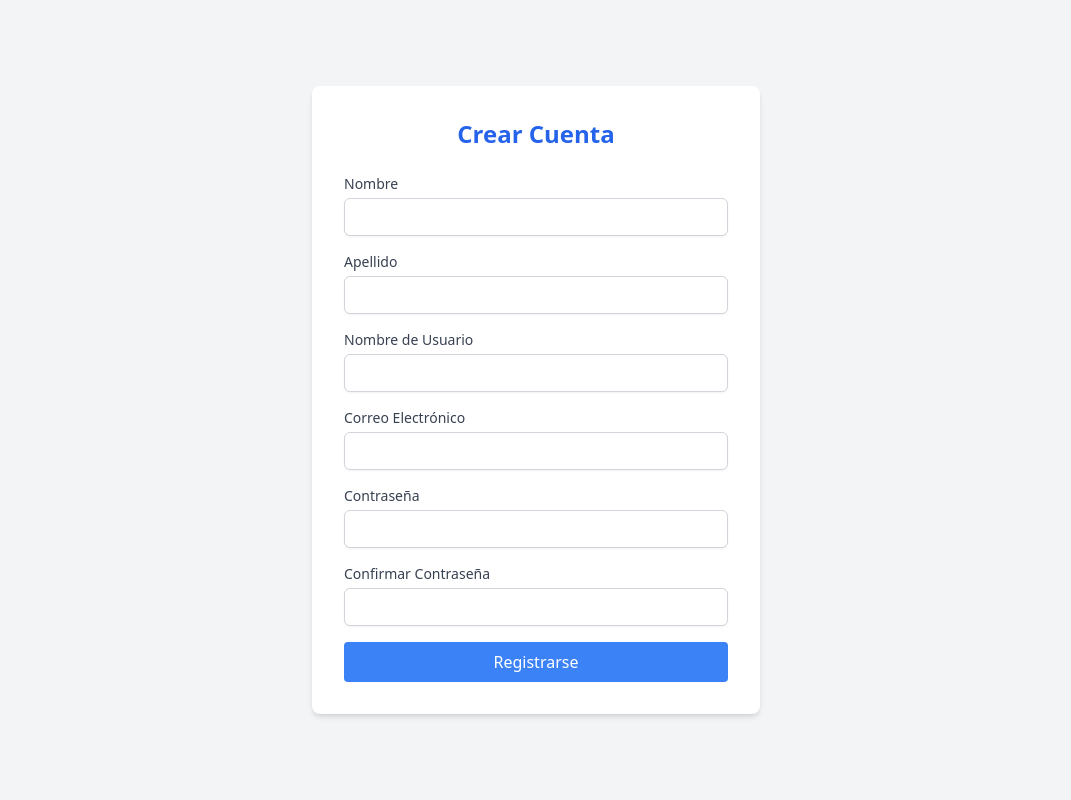
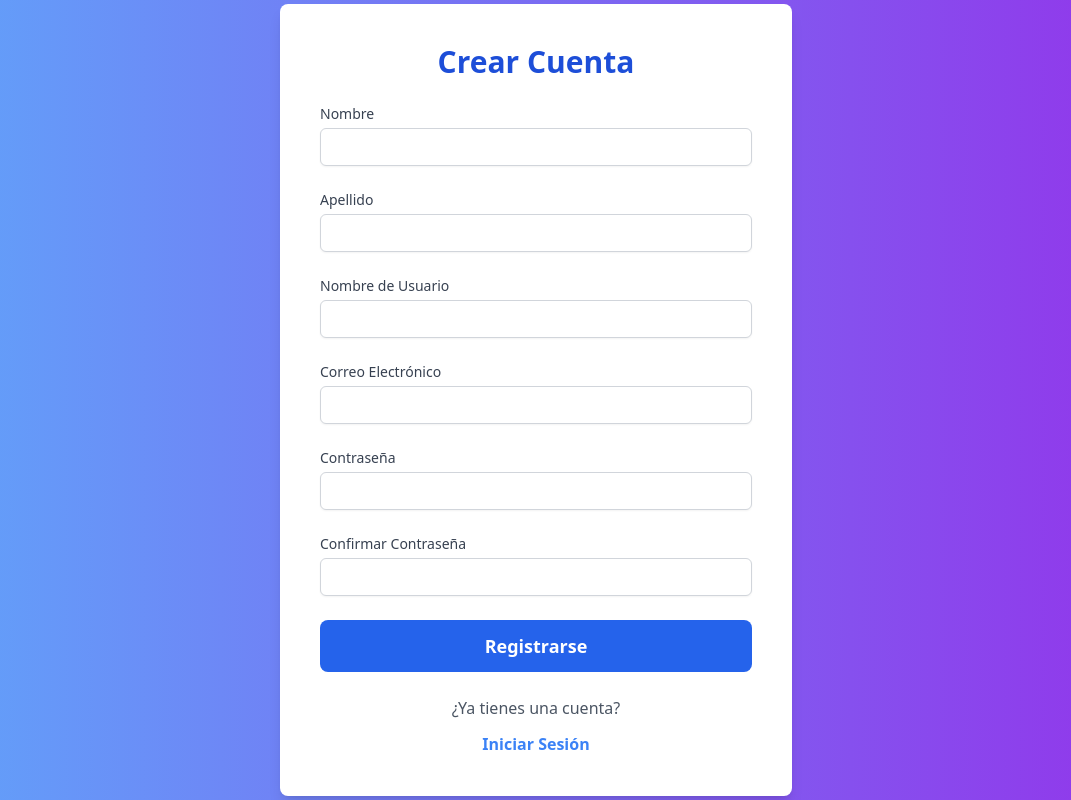
Before and after one commit to salaverryyy/Eventify-Frontend, a React (Vite) app in the folder eventify-frontend-web/: page / in a window 1280 px wide. Shown: the whole page, without its empty margins (104-1175 px from the left). Built offline with nearby package versions, Linux system fonts and the light colour scheme.

Commit message:
HomePage hecho y funcional - imagenes no cargan porque aun no se deploya en AWS. Frontend funciona

```diff
--- a/eventify-frontend-web/package.json
+++ b/eventify-frontend-web/package.json
@@ -11,6 +11,7 @@
   },
   "dependencies": {
     "axios": "^1.7.7",
+    "jwt-decode": "^4.0.0",
     "react": "^18.3.1",
     "react-dom": "^18.3.1",
     "react-router-dom": "^6.28.0"
--- a/eventify-frontend-web/src/App.tsx
+++ b/eventify-frontend-web/src/App.tsx
@@ -1,15 +1,16 @@
-// src/App.tsx
 import { Routes, Route } from 'react-router-dom';
+import HomePage from './pages/HomePage';
+import LoginPage from './pages/LoginPage';
 import RegisterPage from './pages/RegisterPage';
-import LoginPage from './pages/LoginPage';
 
-function App() {
+const App = () => {
   return (
     <Routes>
       <Route path="/" element={<RegisterPage />} />
       <Route path="/login" element={<LoginPage />} />
+      <Route path="/homePage" element={<HomePage />} />
     </Routes>
   );
-}
+};
 
 export default App;
--- a/eventify-frontend-web/src/main.tsx
+++ b/eventify-frontend-web/src/main.tsx
@@ -1,14 +1,13 @@
-// src/main.tsx
 import React from 'react';
 import ReactDOM from 'react-dom/client';
+import App from './App';
+import './index.css'; // Importa Tailwind aquí
 import { BrowserRouter } from 'react-router-dom';
-import App from './App';
-import './index.css';
 
-ReactDOM.createRoot(document.getElementById('root')!).render(
-  <React.StrictMode>
-    <BrowserRouter>
-      <App />
-    </BrowserRouter>
-  </React.StrictMode>
+ReactDOM.createRoot(document.getElementById('root') as HTMLElement).render(
+    <React.StrictMode>
+        <BrowserRouter>
+            <App />
+        </BrowserRouter>
+    </React.StrictMode>
 );
--- /dev/null
+++ b/eventify-frontend-web/src/pages/HomePage.tsx
@@ -0,0 +1,62 @@
+import React, { useEffect, useState } from 'react';
+import axios from 'axios';
+
+interface Event {
+  eventId: number;
+  eventName: string;
+  eventDate: string;
+}
+
+interface Memory {
+  memoryId: number;
+  coverPhoto: string;
+  event: Event | null;
+}
+
+const HomePage: React.FC = () => {
+  const [memories, setMemories] = useState<Memory[]>([]);
+
+  useEffect(() => {
+    const fetchMemories = async () => {
+      try {
+        const response = await axios.get(`http://localhost:8080/memories/user/${localStorage.getItem('userId')}`, {
+          headers: { Authorization: `Bearer ${localStorage.getItem('token')}` },
+        });
+        setMemories(response.data);
+      } catch (error) {
+        console.error('Error fetching memories:', error);
+      }
+    };
+
+    fetchMemories();
+  }, []);
+
+  return (
+    <div className="container mx-auto p-4">
+      <h1 className="text-2xl font-bold mb-4">Tus Eventos y Recuerdos</h1>
+      <div className="grid grid-cols-1 md:grid-cols-3 gap-4">
+        {memories.length > 0 ? (
+          memories.map((memory) => (
+            <div key={memory.memoryId} className="border rounded-lg overflow-hidden shadow-md">
+              <img src={memory.coverPhoto} alt="Cover" className="w-full h-48 object-cover" />
+              <div className="p-4">
+                {memory.event ? (
+                  <>
+                    <h2 className="text-xl font-bold">{memory.event.eventName}</h2>
+                    <p>Fecha del Evento: {memory.event.eventDate}</p>
+                  </>
+                ) : (
+                  <p>Sin evento asociado</p>
+                )}
+              </div>
+            </div>
+          ))
+        ) : (
+          <p className="text-center col-span-3">No tienes recuerdos o eventos aún.</p>
+        )}
+      </div>
+    </div>
+  );
+};
+
+export default HomePage;
--- a/eventify-frontend-web/src/pages/LoginPage.tsx
+++ b/eventify-frontend-web/src/pages/LoginPage.tsx
@@ -1,22 +1,16 @@
-// src/pages/LoginPage.tsx
 import { useState } from 'react';
 import { useNavigate } from 'react-router-dom';
 import axios from 'axios';
-import InputField from '../components/InputField.tsx';
+import { jwtDecode } from 'jwt-decode';
+import InputField from '../components/InputField';
 
 const LoginPage = () => {
-    const [formData, setFormData] = useState({
-        email: '',
-        password: '',
-    });
-
+  const [formData, setFormData] = useState({ email: '', password: '' });
+  const [error, setError] = useState('');
   const navigate = useNavigate();
 
   const handleChange = (e: React.ChangeEvent<HTMLInputElement>) => {
-        setFormData({
-            ...formData,
-            [e.target.name]: e.target.value,
-        });
+    setFormData({ ...formData, [e.target.name]: e.target.value });
   };
 
   const handleLogin = async (e: React.FormEvent) => {
@@ -24,36 +18,34 @@ const LoginPage = () => {
     try {
       const response = await axios.post('http://localhost:8080/auth/login', formData);
       console.log('Login successful:', response.data);
-            // Redirigir a la página principal o dashboard después de iniciar sesión
-            navigate('/');
+
+      const token = response.data.token;
+      localStorage.setItem('token', token);
+
+      // Decodificar el token para extraer el userId
+      const decoded: any = jwtDecode(token);
+      const userId = decoded.userId;
+      if (userId) {
+        localStorage.setItem('userId', userId);
+        navigate('/homePage');
+      } else {
+        setError('Error al extraer el User ID del token.');
+      }
     } catch (error) {
       console.error('Error during login:', error);
+      setError('Error al iniciar sesión. Verifica tus credenciales e intenta de nuevo.');
     }
   };
 
   return (
-        <div className="flex items-center justify-center min-h-screen bg-gray-100">
+    <div className="flex items-center justify-center min-h-screen bg-gradient-to-r from-blue-400 to-purple-500">
       <div className="bg-white p-8 rounded shadow-md w-full max-w-md">
         <h2 className="text-2xl font-bold text-center text-blue-600 mb-4">Iniciar Sesión</h2>
+        {error && <p className="text-red-500 text-center mb-4">{error}</p>}
         <form onSubmit={handleLogin} className="space-y-4">
-                    <InputField
-                        label="Correo Electrónico"
-                        type="email"
-                        name="email"
-                        value={formData.email}
-                        onChange={handleChange}
-                    />
-                    <InputField
-                        label="Contraseña"
-                        type="password"
-                        name="password"
-                        value={formData.password}
-                        onChange={handleChange}
-                    />
-                    <button
-                        type="submit"
-                        className="w-full bg-blue-500 text-white py-2 rounded hover:bg-blue-600 transition duration-200"
-                    >
+          <InputField label="Correo Electrónico" type="email" name="email" value={formData.email} onChange={handleChange} />
+          <InputField label="Contraseña" type="password" name="password" value={formData.password} onChange={handleChange} />
+          <button type="submit" className="w-full bg-blue-500 text-white py-2 rounded hover:bg-blue-600 transition duration-200">
             Iniciar Sesión
           </button>
         </form>
--- a/eventify-frontend-web/src/pages/RegisterPage.tsx
+++ b/eventify-frontend-web/src/pages/RegisterPage.tsx
@@ -26,7 +26,6 @@ const RegisterPage: React.FC = () => {
     try {
       const response = await axios.post('http://localhost:8080/auth/signup', formData);
       if (response.status === 200) {
-        // Redirigir a la página de inicio de sesión después del registro exitoso
         navigate('/login', { replace: true });
       }
     } catch (error) {
@@ -35,11 +34,15 @@ const RegisterPage: React.FC = () => {
     }
   };
 
+  const handleLoginRedirect = () => {
+    navigate('/login');
+  };
+
   return (
-    <div className="flex justify-center items-center min-h-screen bg-gray-100">
-      <div className="w-full max-w-md p-8 space-y-6 bg-white rounded-lg shadow-md">
-        <h2 className="text-2xl font-bold text-center text-blue-600">Crear Cuenta</h2>
-        <form onSubmit={handleSubmit} className="space-y-4">
+    <div className="flex justify-center items-center min-h-screen bg-gradient-to-r from-blue-400 to-purple-600">
+      <div className="w-full max-w-lg p-10 space-y-6 bg-white rounded-lg shadow-lg">
+        <h2 className="text-3xl font-bold text-center text-blue-700">Crear Cuenta</h2>
+        <form onSubmit={handleSubmit} className="space-y-6">
           <InputField
             label="Nombre"
             name="firstName"
@@ -82,10 +85,22 @@ const RegisterPage: React.FC = () => {
             value={formData.confirmPassword}
             onChange={handleChange}
           />
-          <button type="submit" className="w-full px-4 py-2 text-white bg-blue-500 rounded hover:bg-blue-600">
+          <button
+            type="submit"
+            className="w-full py-3 text-lg font-semibold text-white bg-blue-600 rounded-lg hover:bg-blue-700 transition duration-300"
+          >
             Registrarse
           </button>
         </form>
+        <div className="text-center">
+          <p className="text-gray-600">¿Ya tienes una cuenta?</p>
+          <button
+            onClick={handleLoginRedirect}
+            className="mt-3 text-blue-500 hover:underline font-semibold"
+          >
+            Iniciar Sesión
+          </button>
+        </div>
       </div>
     </div>
   );
```
Also changed, not shown: 1 other file (tests, documents, lock files or other folders). Lines whose indentation alone changed are shown as unchanged.
